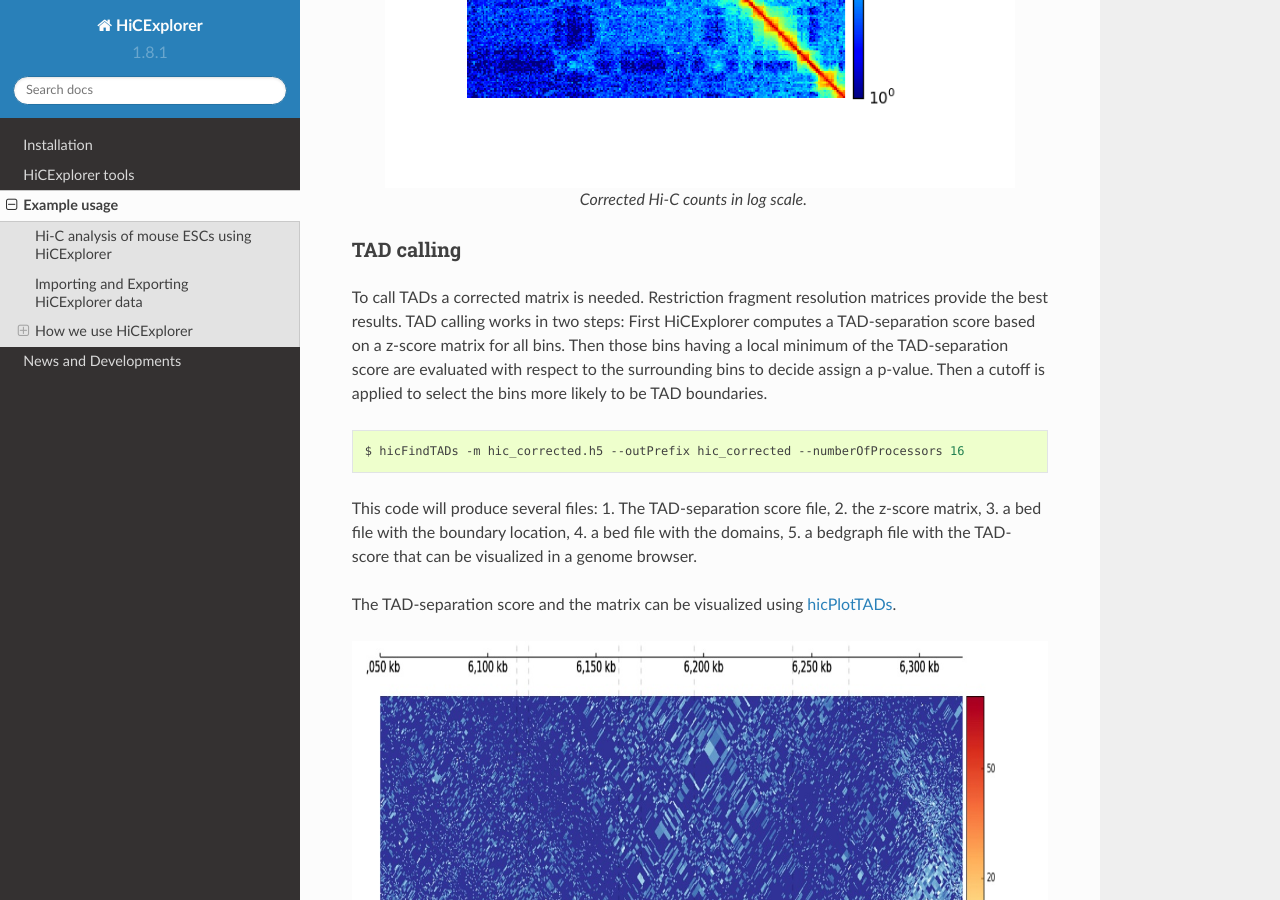
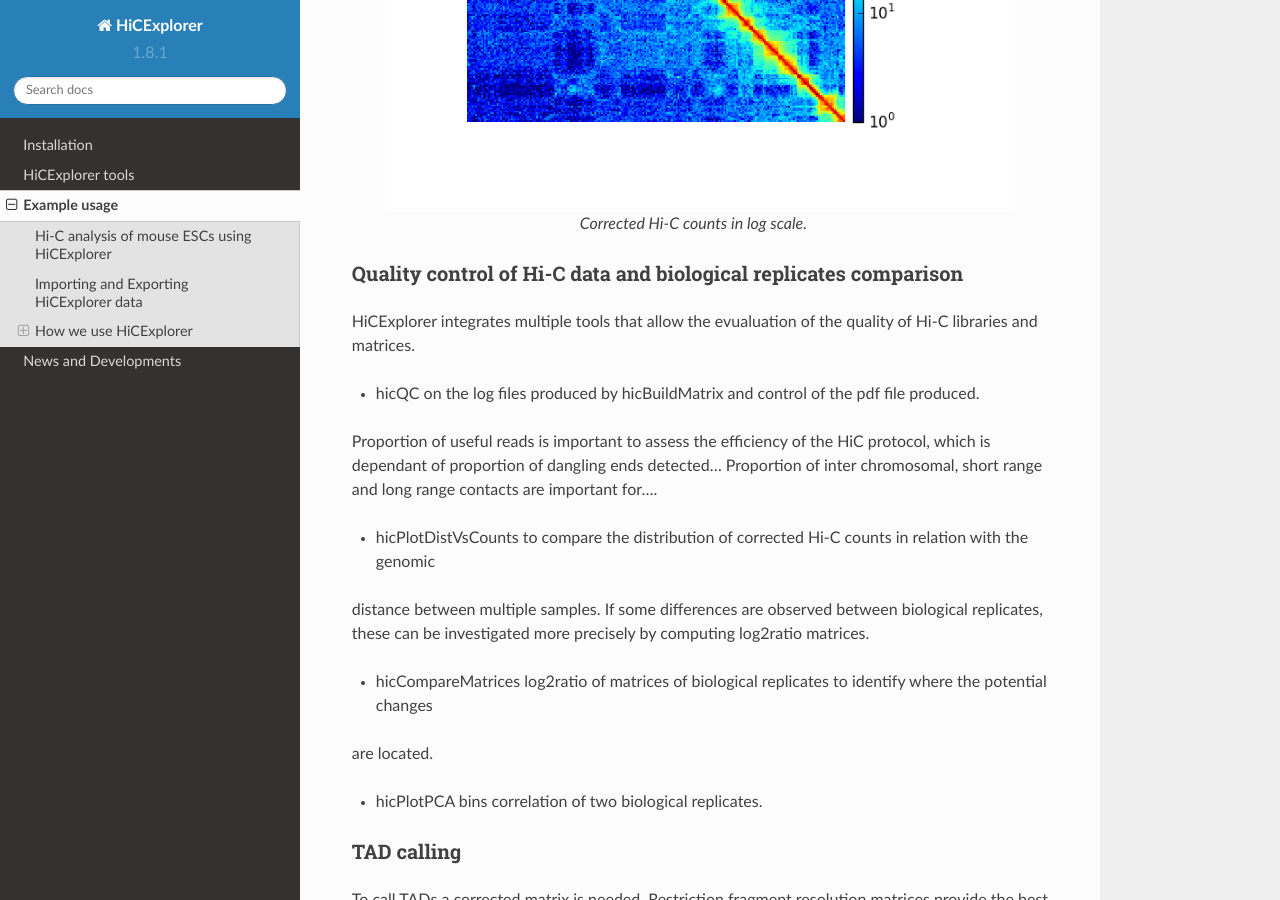
Before and after one commit to deeptools/HiCExplorer, a Sphinx documentation site: the page built from docs/content/example_usage.rst, in a window 1280 px wide and 900 px high, scrolled down 3847 px. Built offline with Sphinx 7.4.7 and the Read the Docs theme 2.0.0, drawn with Linux system fonts in a browser that asks for light colours; some of the changed text lies outside the part shown.

Commit message:
Adding QC and replicates comparison to Example Usage

```diff
--- a/docs/content/example_usage.rst
+++ b/docs/content/example_usage.rst
@@ -162,6 +162,26 @@ plot the counts using the `--log1p` option.
     Corrected Hi-C counts in log scale.
 
 
+Quality control of Hi-C data and biological replicates comparison
+^^^^^^^^^^^^^^^^^^^^^^^^
+
+HiCExplorer integrates multiple tools that allow the evualuation of the quality of Hi-C libraries and matrices.
+
+- hicQC on the log files produced by hicBuildMatrix and control of the pdf file produced.
+Proportion of useful reads is important to assess the efficiency of the HiC protocol, which is dependant of
+proportion of dangling ends detected...
+Proportion of inter chromosomal, short range and long range contacts are important for....
+
+- hicPlotDistVsCounts to compare the distribution of corrected Hi-C counts in relation with the genomic
+distance between multiple samples. If some differences are observed between biological replicates,
+these can be investigated more precisely by computing log2ratio matrices.
+
+- hicCompareMatrices log2ratio of matrices of biological replicates to identify where the potential changes
+are located.
+
+- hicPlotPCA bins correlation of two biological replicates.
+
+
 TAD calling
 ^^^^^^^^^^^
 
```
